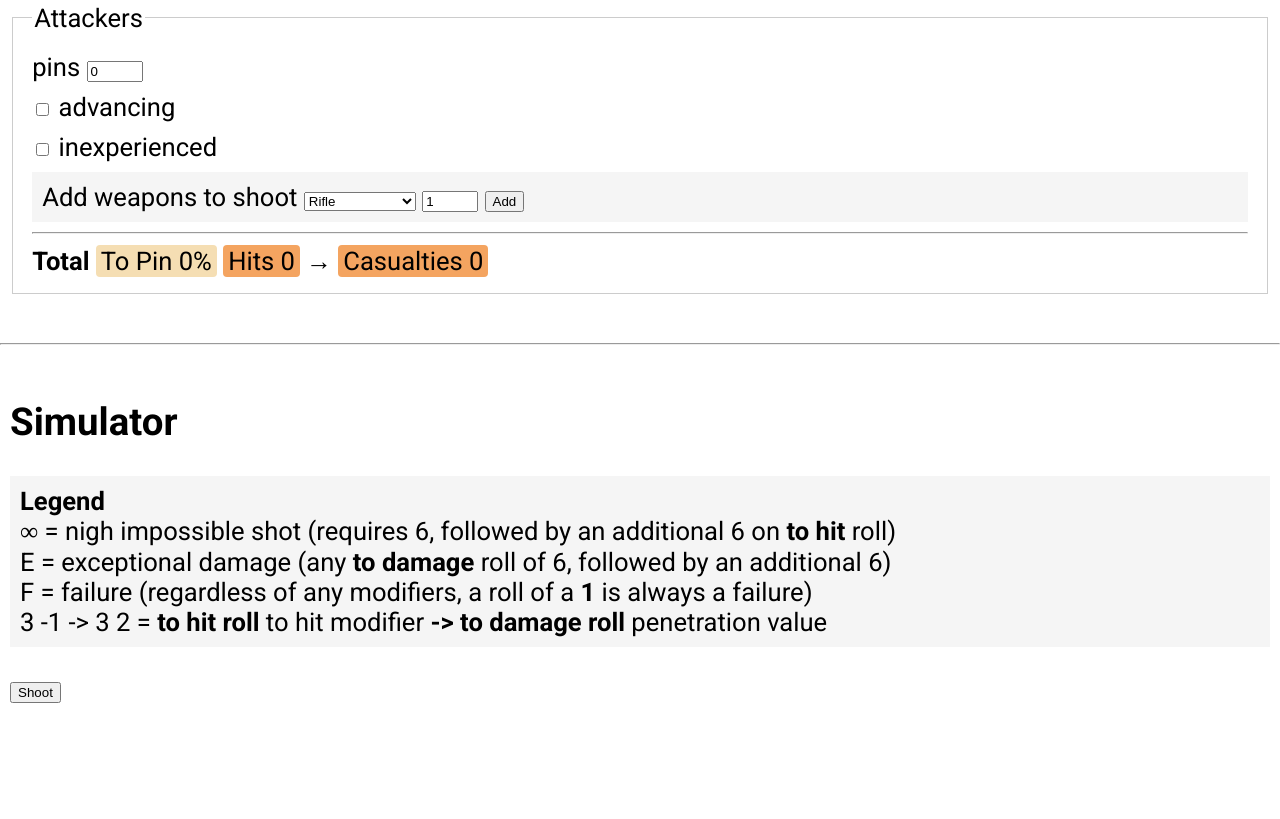
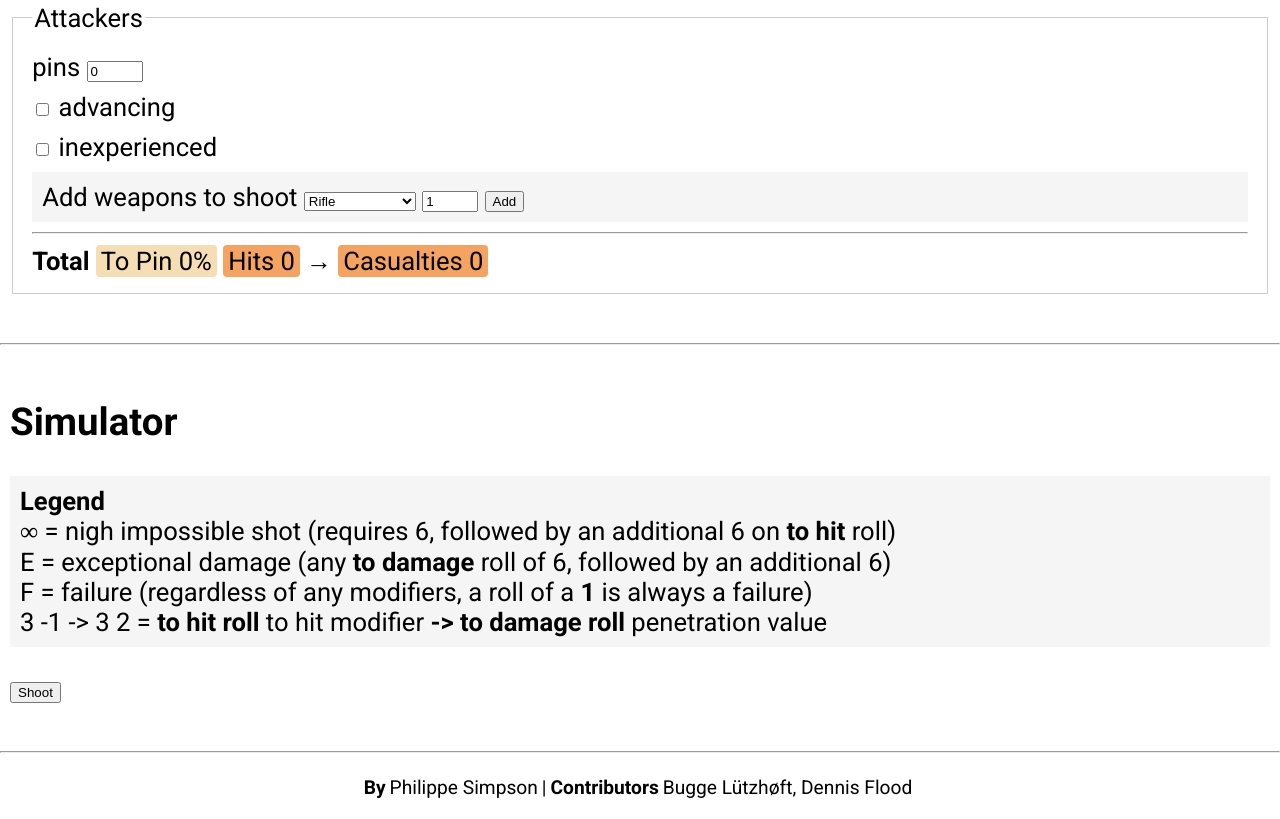
Before and after one commit to coprolit/ba-automator, a website: page index.html in a window 1280 px wide. Shown: the part 474-1293 px from the top of the page. Before the commit the page ends 1222 px from the top, so only its background shows below. Drawn offline with Linux system fonts and the light colour scheme.

Commit message:
contributors

```diff
--- a/index.html
+++ b/index.html
@@ -133,6 +133,13 @@
       </p>
     </div>
 
+    <hr>
+
+    <div class="panel small center">
+      <div class="title">By</div><div>Philippe Simpson</div><div>|</div>
+      <div class="title">Contributors</div><div>Bugge Lützhøft, Dennis Flood</div>
+    </div>
+
     <script type="text/javascript" src="engine.js"></script>
   </body>
 </html>
--- a/style.css
+++ b/style.css
@@ -52,6 +52,10 @@ hr {
 }
 .italic {
   font-style: italic;
+}
+.center {
+  display: flex;
+  justify-content: center;
 }
 
 .radio-group {
@@ -117,18 +121,9 @@ input[type=radio]:checked + label{
   flex-grow: 1;
 }
 
-
 .roll {
   margin-left: 1rem;
   font-size: smaller;
-}
-
-.stats {
-  position: absolute;
-  right: 10px;
-  bottom: 10px;
-  box-shadow: 2px 2px 1px 1px rgba(0, 0, 0, .1);
-  background-color: ghostwhite;
 }
 
 .row {
@@ -150,3 +145,7 @@ input[type=radio]:checked + label{
 .box {
   display: inline-block;
 }
+
+.panel.small.center > * {
+  margin-right: 4px;
+}
```
